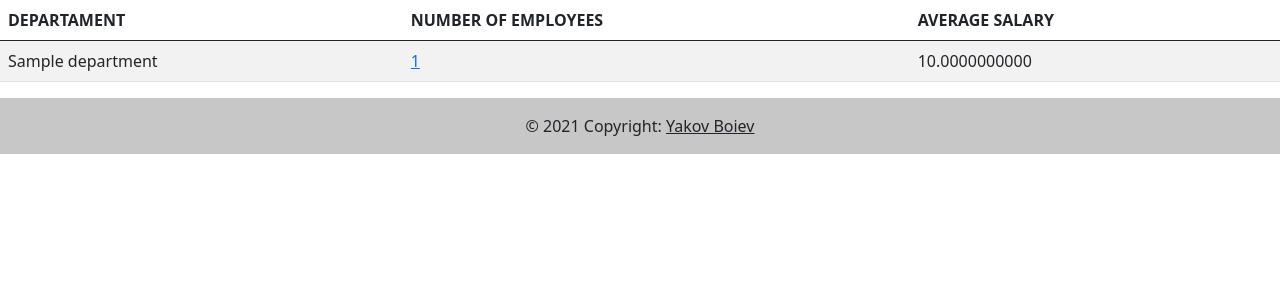
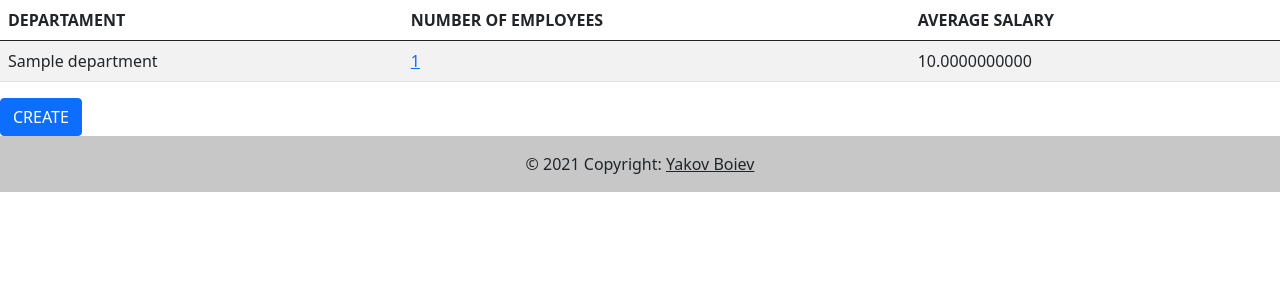
Before and after one commit to YakovBoiev/Epam-project, a Flask app: page /departments in a window 1280 px wide. Shown: the part 56-356 px from the top of the page. Run offline with Flask 2, Linux system fonts and the light colour scheme; tables that the repository leaves empty hold one stand-in row (values such as "Sample post"); some libraries are stand-ins or nearby versions.

```diff
--- a/department_app/templates/departments.html
+++ b/department_app/templates/departments.html
@@ -18,4 +18,7 @@
     {% endfor %}
   </tbody>
 </table>
+<div>
+  <a class="btn btn-primary" href="department/create" role="button">CREATE</a>
+</div>
 {% endblock %}
--- a/department_app/views.py
+++ b/department_app/views.py
@@ -15,6 +15,11 @@ def departments():
     return render_template('departments.html', department_list=department_list)
 
 
+@app.route('/department/create')
+def department_create():
+    return 'create department'
+
+
 @app.route('/employees')
 def employees():
     employees_list = Employee.query.all()
```
